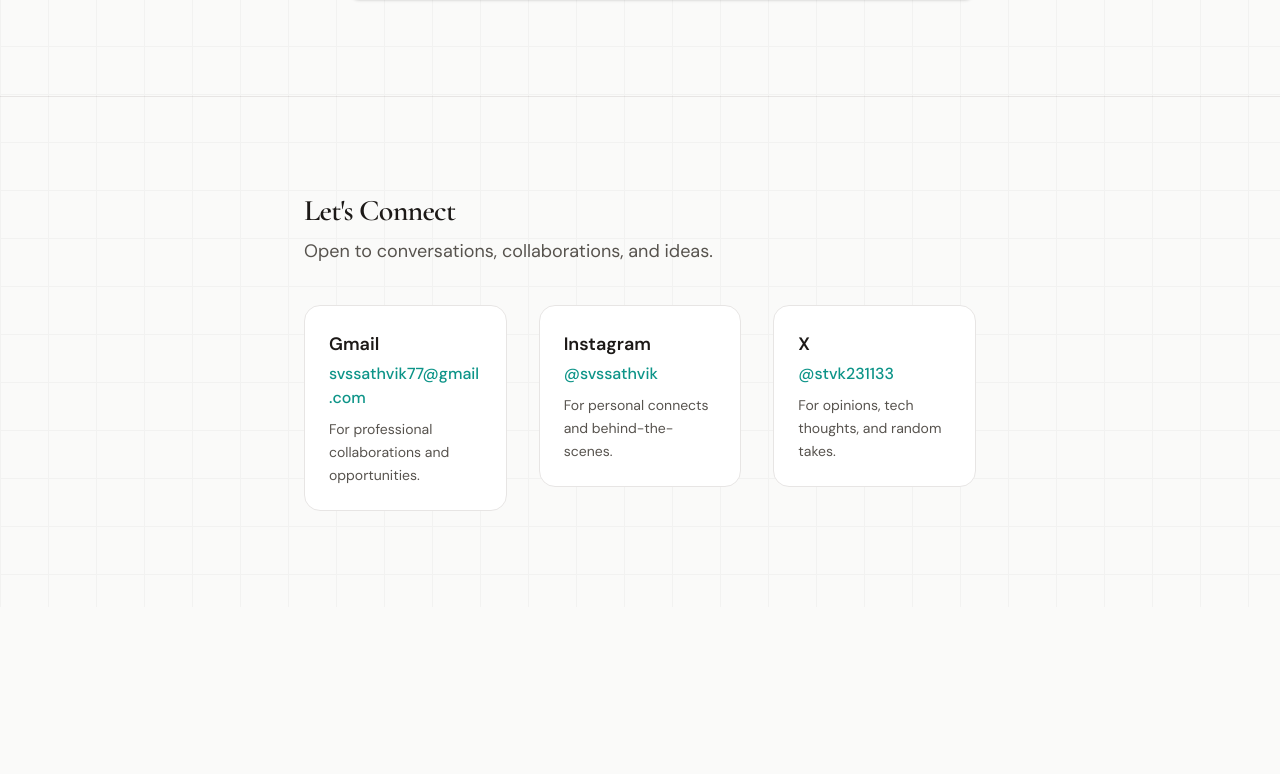
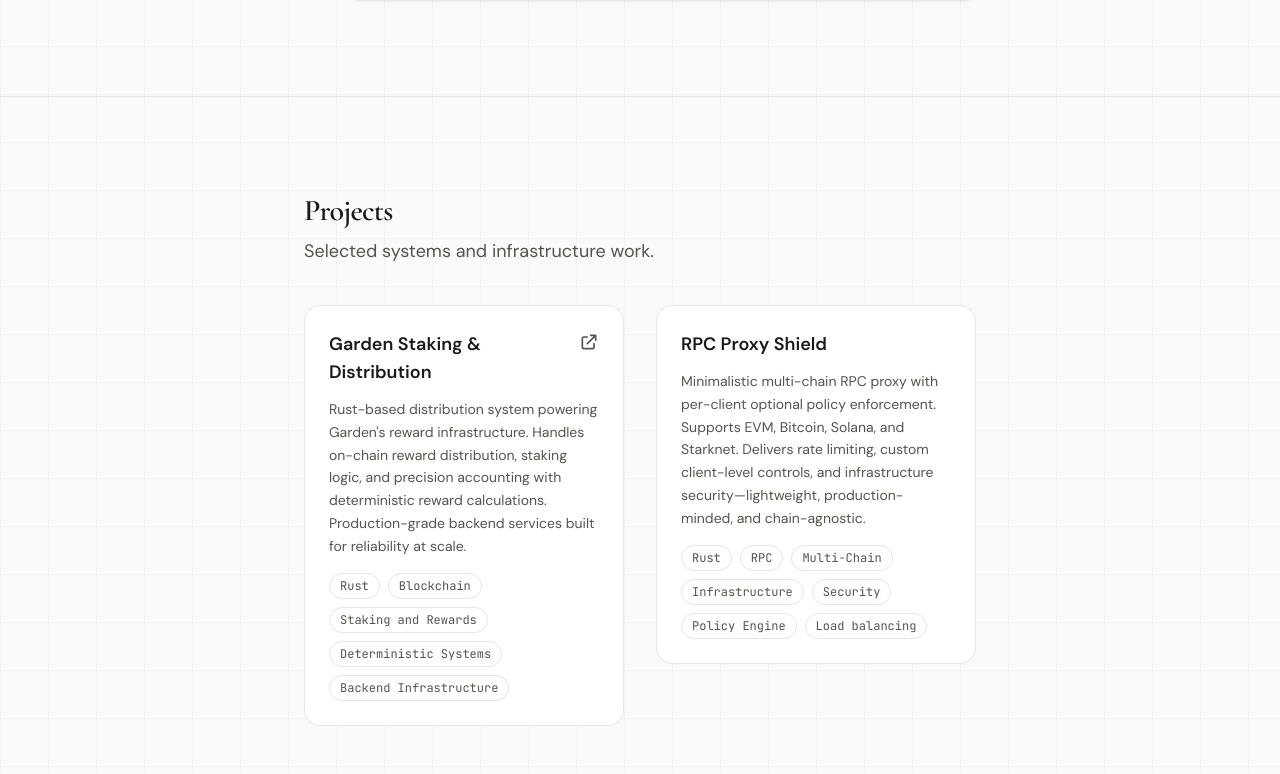
Before and after one commit to svssathvik7/portfolio, a React (Vite) app in the folder frontend/: page / in a window 1280 px wide. Shown: the part 1586-2360 px from the top of the page. Before the commit the page ends 2193 px from the top, so only its background shows below. Built offline with nearby package versions, Linux system fonts and the light colour scheme.

Commit message:
feat: add projects

```diff
--- a/frontend/src/App.tsx
+++ b/frontend/src/App.tsx
@@ -1,6 +1,7 @@
 import { useEffect, useState } from 'react';
 import Connect from './components/Connect';
 import Experience from './components/Experience';
+import Projects from './components/Projects';
 import GoToTop from './components/GoToTop';
 import Navbar from './components/Navbar';
 import { applyTheme, getInitialTheme, type ThemeMode } from './theme';
@@ -120,6 +121,7 @@ function App() {
       </section>
 
       <Experience />
+      <Projects />
       <Connect />
       <GoToTop />
     </main>
--- a/frontend/src/components/Navbar.tsx
+++ b/frontend/src/components/Navbar.tsx
@@ -3,6 +3,7 @@ import { useEffect, useState } from 'react'
 const SECTIONS = [
   { id: 'hero', label: 'Home' },
   { id: 'experience', label: 'Experience' },
+  { id: 'projects', label: 'Projects' },
   { id: 'connect', label: 'Connect' },
 ] as const
 
--- /dev/null
+++ b/frontend/src/components/Projects.tsx
@@ -0,0 +1,213 @@
+import { useEffect, useRef, useState } from 'react';
+
+interface Project {
+  id: string;
+  title: string;
+  description: string;
+  href?: string;
+  tags: string[];
+}
+
+const PROJECTS: Project[] = [
+  {
+    id: 'garden-staking',
+    title: 'Garden Staking & Distribution',
+    href: 'https://app.garden.finance/stake',
+    description:
+      "Rust-based distribution system powering Garden's reward infrastructure. Handles on-chain reward distribution, staking logic, and precision accounting with deterministic reward calculations. Production-grade backend services built for reliability at scale.",
+    tags: [
+      'Rust',
+      'Blockchain',
+      'Staking and Rewards',
+      'Deterministic Systems',
+      'Backend Infrastructure',
+    ],
+  },
+  {
+    id: 'rpc-proxy-shield',
+    title: 'RPC Proxy Shield',
+    description:
+      'Minimalistic multi-chain RPC proxy with per-client optional policy enforcement. Supports EVM, Bitcoin, Solana, and Starknet. Delivers rate limiting, custom client-level controls, and infrastructure security—lightweight, production-minded, and chain-agnostic.',
+    tags: [
+      'Rust',
+      'RPC',
+      'Multi-Chain',
+      'Infrastructure',
+      'Security',
+      'Policy Engine',
+      'Load balancing',
+    ],
+  },
+];
+
+function ProjectCard({
+  project,
+  isVisible,
+  delay,
+}: {
+  project: Project;
+  isVisible: boolean;
+  delay: number;
+}) {
+  const content = (
+    <>
+      <div className='flex items-start justify-between gap-3'>
+        <h3
+          className='min-w-0 flex-1 text-base font-semibold transition-colors duration-300 group-hover:text-[var(--primary)] sm:text-lg'
+          style={{ color: 'var(--text)' }}
+        >
+          {project.title}
+        </h3>
+        {project.href && (
+          <svg
+            className='mt-0.5 h-4 w-4 shrink-0 transition-colors duration-300 group-hover:text-[var(--primary)] sm:h-5 sm:w-5'
+            style={{ color: 'var(--text-muted)' }}
+            fill='none'
+            stroke='currentColor'
+            viewBox='0 0 24 24'
+            aria-hidden
+          >
+            <path
+              strokeLinecap='round'
+              strokeLinejoin='round'
+              strokeWidth={2}
+              d='M10 6H6a2 2 0 00-2 2v10a2 2 0 002 2h10a2 2 0 002-2v-4M14 4h6m0 0v6m0-6L10 14'
+            />
+          </svg>
+        )}
+      </div>
+      <p
+        className='mt-3 text-sm leading-relaxed'
+        style={{ color: 'var(--text-muted)' }}
+      >
+        {project.description}
+      </p>
+      <div className='mt-4 flex flex-wrap gap-2'>
+        {project.tags.map((tag) => (
+          <span
+            key={tag}
+            className='rounded-full border px-2.5 py-1 font-mono text-xs'
+            style={{
+              borderColor: 'var(--border)',
+              color: 'var(--text-muted)',
+            }}
+          >
+            {tag}
+          </span>
+        ))}
+      </div>
+    </>
+  );
+
+  const cardClassName = `group block min-w-0 rounded-2xl border border-[var(--border)] p-5 transition-all duration-300 hover:-translate-y-1 hover:border-[var(--primary)] hover:shadow-[0_0_24px_color-mix(in_srgb,var(--primary)_15%,transparent)] focus:outline-none focus:ring-2 focus:ring-[var(--ring)] focus:ring-offset-2 sm:p-6 ${
+    isVisible ? 'translate-y-0 opacity-100' : 'translate-y-4 opacity-0'
+  }`;
+  const cardStyle = {
+    backgroundColor: 'var(--bg-elevated)',
+    transitionDelay: isVisible ? `${delay}ms` : '0ms',
+  };
+
+  if (project.href) {
+    return (
+      <a
+        href={project.href}
+        target='_blank'
+        rel='noopener noreferrer'
+        aria-label={`${project.title} (opens in new tab)`}
+        className={cardClassName}
+        style={cardStyle}
+      >
+        {content}
+      </a>
+    );
+  }
+
+  return (
+    <div className={cardClassName} style={cardStyle}>
+      {content}
+    </div>
+  );
+}
+
+export default function Projects() {
+  const sectionRef = useRef<HTMLElement>(null);
+  const [isVisible, setIsVisible] = useState(false);
+  const [visibleItems, setVisibleItems] = useState<Set<number>>(new Set());
+
+  useEffect(() => {
+    const el = sectionRef.current;
+    if (!el) return;
+
+    const sectionObserver = new IntersectionObserver(
+      ([entry]) => {
+        if (entry?.isIntersecting) setIsVisible(true);
+      },
+      { threshold: 0.15 },
+    );
+    sectionObserver.observe(el);
+
+    return () => sectionObserver.disconnect();
+  }, []);
+
+  useEffect(() => {
+    if (!isVisible) return;
+
+    const itemRefs = PROJECTS.map((_, i) =>
+      document.getElementById(`project-item-${i}`),
+    ).filter(Boolean);
+
+    const observers = itemRefs.map((el, i) => {
+      if (!el) return null;
+      const observer = new IntersectionObserver(
+        ([entry]) => {
+          if (entry?.isIntersecting) {
+            setVisibleItems((prev) => new Set(prev).add(i));
+          }
+        },
+        { threshold: 0.2, rootMargin: '0px 0px -20px 0px' },
+      );
+      observer.observe(el);
+      return observer;
+    });
+
+    return () => observers.forEach((o) => o?.disconnect());
+  }, [isVisible]);
+
+  return (
+    <section
+      id='projects'
+      ref={sectionRef}
+      className='w-full border-t py-16 sm:py-20 md:py-24'
+      style={{ borderColor: 'var(--border)', backgroundColor: 'var(--bg)' }}
+      aria-labelledby='projects-heading'
+    >
+      <div className='mx-auto max-w-3xl px-6 sm:px-10 lg:px-12'>
+        <h2
+          id='projects-heading'
+          className='font-serif text-2xl font-bold tracking-tight sm:text-3xl'
+          style={{ fontFamily: 'var(--font-serif)', color: 'var(--text)' }}
+        >
+          Projects
+        </h2>
+        <p
+          className='mt-2 text-base sm:text-lg'
+          style={{ color: 'var(--text-muted)' }}
+        >
+          Selected systems and infrastructure work.
+        </p>
+
+        <div className='mt-10 grid gap-6 sm:gap-8 md:grid-cols-2'>
+          {PROJECTS.map((project, i) => (
+            <div key={project.id} id={`project-item-${i}`}>
+              <ProjectCard
+                project={project}
+                isVisible={visibleItems.has(i)}
+                delay={i * 80}
+              />
+            </div>
+          ))}
+        </div>
+      </div>
+    </section>
+  );
+}
```
